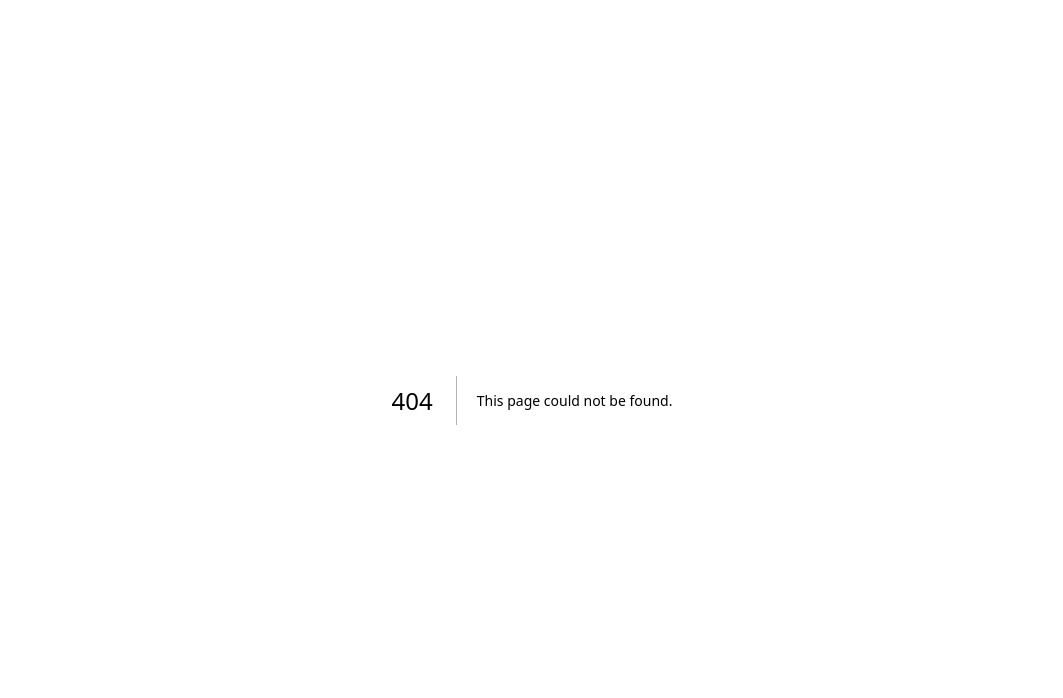
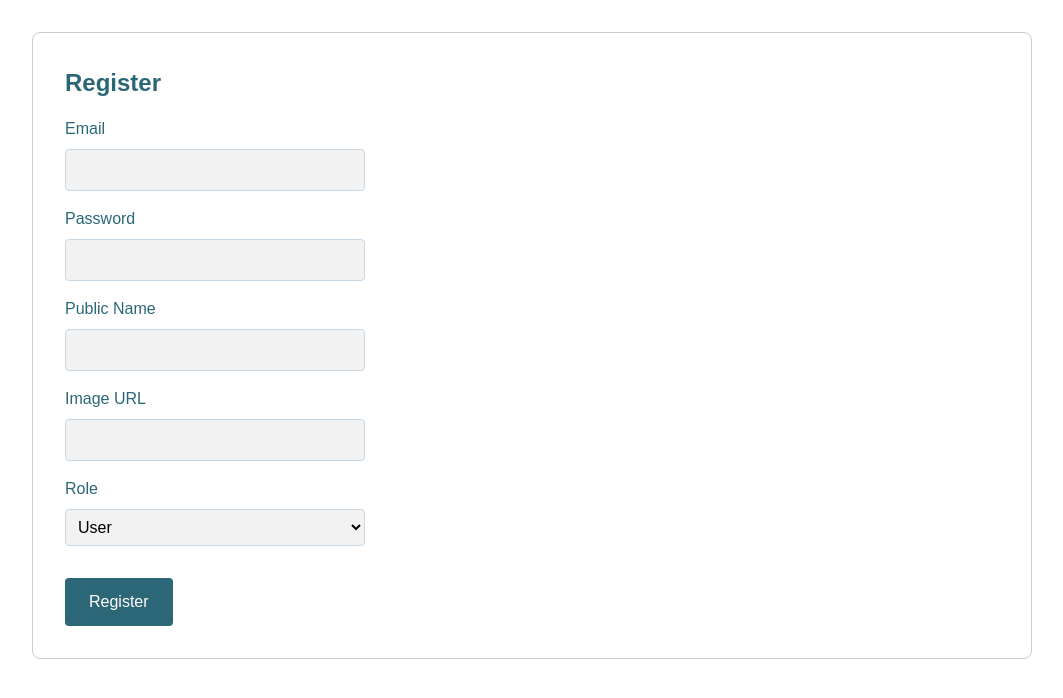
Before and after one commit to CraigFreeze/handcrafted-haven, a Next.js app in the folder frontend/: page /register in a window 1280 px wide. Before the commit this address had no page. Shown: the top 698 px of the page, without its empty margins (108-1171 px from the left). Built offline with nearby package versions, Linux system fonts and the light colour scheme.

Commit message:
Registration Added

```diff
--- a/frontend/src/app/lib/actions.ts
+++ b/frontend/src/app/lib/actions.ts
@@ -6,8 +6,8 @@ import { z } from "zod";
 import postgres from "postgres";
 import { signIn } from "@/auth";
 import { AuthError } from "next-auth";
-
-// ...
+import bcrypt from "bcrypt";
+import { v4 as uuidv4 } from "uuid";
 
 const sql = postgres(process.env.POSTGRES_URL!, { ssl: "require" });
 
@@ -24,6 +24,14 @@ const ReviewFormSchema = z.object({
     .min(1, { message: "Rating must be at least 1 star." })
     .max(5, { message: "Rating cannot exceed 5 stars." }),
   review: z.string().min(1, { message: "Review content is required." }),
+});
+
+const UserRegistrationSchema = z.object({
+  email: z.string().email(),
+  password: z.string().min(6),
+  public_name: z.string().min(1),
+  image: z.string().url(),
+  role: z.enum(["user", "artisan"]),
 });
 
 export type State = {
@@ -91,3 +99,35 @@ export async function authenticate(
     throw error;
   }
 }
+
+export async function createUser(prevState: any, formData: FormData) {
+  const validated = UserRegistrationSchema.safeParse({
+    email: formData.get("email"),
+    password: formData.get("password"),
+    public_name: formData.get("public_name"),
+    image: formData.get("image"),
+    role: formData.get("role"),
+  });
+
+  if (!validated.success) {
+    return {
+      errors: validated.error.flatten().fieldErrors,
+      message: "Invalid registration fields.",
+    };
+  }
+
+  const { email, password, public_name, image, role } = validated.data;
+  const hashedPassword = await bcrypt.hash(password, 10);
+  const id = uuidv4();
+
+  try {
+    await sql`
+      INSERT INTO users (id, email, password, public_name, image, role)
+      VALUES (${id}, ${email}, ${hashedPassword}, ${public_name}, ${image}, ${role})
+    `;
+    return { message: "User registered successfully." };
+  } catch (error) {
+    return { message: "Database Error: Failed to register user." };
+  }
+
+}
--- a/frontend/src/app/lib/definitions.ts
+++ b/frontend/src/app/lib/definitions.ts
@@ -15,6 +15,8 @@ export type User = {
   email: string;
   password: string;
   role: "user" | "artisan";
+  public_name: string;
+  image: string;
 };
 
 export type Rating = {
--- /dev/null
+++ b/frontend/src/app/register/page.tsx
@@ -0,0 +1,9 @@
+import RegisterForm from "../ui/RegisterForm";
+
+export default function RegisterPage() {
+  return (
+    <main className="flex min-h-screen items-center justify-center">
+      <RegisterForm />
+    </main>
+  );
+}
--- /dev/null
+++ b/frontend/src/app/ui/RegisterForm.module.css
@@ -0,0 +1,63 @@
+.formContainer {
+  max-width: 1000px;
+  margin: 2rem auto;
+  padding: 2rem;
+  border: 1px solid #ccc;
+  border-radius: 8px;
+  background: #fff;
+}
+
+.formTitle {
+  font-size: 1.5rem;
+  font-weight: bold;
+  margin-bottom: 1rem;
+  color: #2b6777;
+}
+
+.formGroup {
+  margin-bottom: 1rem;
+}
+
+.label {
+  display: block;
+  margin-bottom: 0.5rem;
+  font-weight: 500;
+  color: #2b6777;
+}
+
+.input,
+.select {
+  width: 300px;
+  padding: .5rem;
+  border: 1px solid #c8d8e4;
+  border-radius: 4px;
+  font-size: 1rem;
+  background: #f2f2f2;
+}
+
+.button {
+  background: #2b6777;
+  color: #fff;
+  padding: 0.75rem 1.5rem;
+  border: none;
+  border-radius: 4px;
+  font-size: 1rem;
+  cursor: pointer;
+  margin-top: 1rem;
+}
+
+.button:hover {
+  background: #20505e;
+}
+
+.error {
+  color: #d32f2f;
+  font-size: 0.95rem;
+  margin-top: 0.25rem;
+}
+
+.success {
+  color: #388e3c;
+  font-size: 1rem;
+  margin-top: 0.5rem;
+}
--- /dev/null
+++ b/frontend/src/app/ui/RegisterForm.tsx
@@ -0,0 +1,84 @@
+"use client";
+
+import React, { useActionState } from "react";
+import { createUser } from "@/app/lib/actions";
+import styles from "./RegisterForm.module.css";
+
+const initialState = {
+  errors: {},
+  message: "",
+};
+
+export default function RegisterForm() {
+  const [state, formAction] = useActionState(createUser, initialState);
+
+  return (
+    <form action={formAction} className={styles.formContainer}>
+      <h2 className={styles.formTitle}>Register</h2>
+      <div className={styles.formGroup}>
+        <label htmlFor="email" className={styles.label}>
+          Email
+        </label>
+        <input name="email" type="email" required className={styles.input} />
+        {state.errors?.email && (
+          <p className={styles.error}>{state.errors.email}</p>
+        )}
+      </div>
+      <div className={styles.formGroup}>
+        <label htmlFor="password" className={styles.label}>
+          Password
+        </label>
+        <input
+          name="password"
+          type="password"
+          required
+          minLength={6}
+          className={styles.input}
+        />
+        {state.errors?.password && (
+          <p className={styles.error}>{state.errors.password}</p>
+        )}
+      </div>
+      <div className={styles.formGroup}>
+        <label htmlFor="public_name" className={styles.label}>
+          Public Name
+        </label>
+        <input
+          name="public_name"
+          type="text"
+          required
+          className={styles.input}
+        />
+        {state.errors?.public_name && (
+          <p className={styles.error}>{state.errors.public_name}</p>
+        )}
+      </div>
+      <div className={styles.formGroup}>
+        <label htmlFor="image" className={styles.label}>
+          Image URL
+        </label>
+        <input name="image" type="url" required className={styles.input} />
+        {state.errors?.image && (
+          <p className={styles.error}>{state.errors.image}</p>
+        )}
+      </div>
+      <div className={styles.formGroup}>
+        <label htmlFor="role" className={styles.label}>
+          Role
+        </label>
+        <select name="role" required className={styles.select}>
+          <option value="user">User</option>
+          <option value="artisan">Artisan</option>
+        </select>
+        {state.errors?.role && (
+          <p className={styles.error}>{state.errors.role}</p>
+        )}
+      </div>
+
+      <button type="submit" className={styles.button}>
+        Register
+      </button>
+      {state.message && <p className={styles.success}>{state.message}</p>}
+    </form>
+  );
+}
--- /dev/null
+++ b/frontend/src/app/ui/login-form.module.css
@@ -0,0 +1,57 @@
+/* login-form.module.css */
+.formContainer {
+    max-width: 400px;
+    margin: 2rem auto;
+    padding: 2rem;
+    border: 1px solid #ccc;
+    border-radius: 8px;
+    background: #fff;
+}
+
+.formTitle {
+    font-size: 1.5rem;
+    font-weight: bold;
+    margin-bottom: 1rem;
+    color: #2b6777;
+}
+
+.formGroup {
+    margin-bottom: 1rem;
+}
+
+.label {
+    display: block;
+    margin-bottom: 0.5rem;
+    font-weight: 500;
+    color: #2b6777;
+}
+
+.input {
+    width: 100%;
+    padding: 0.5rem;
+    border: 1px solid #c8d8e4;
+    border-radius: 4px;
+    font-size: 1rem;
+    background: #f2f2f2;
+}
+
+.button {
+    background: #2b6777;
+    color: #fff;
+    padding: 0.75rem 1.5rem;
+    border: none;
+    border-radius: 4px;
+    font-size: 1rem;
+    cursor: pointer;
+    margin-top: 1rem;
+}
+
+.button:hover {
+    background: #20505e;
+}
+
+.error {
+    color: #d32f2f;
+    font-size: 0.95rem;
+    margin-top: 0.25rem;
+}
```
Also changed, not shown: frontend/src/app/login/page.tsx (+1 -6 lines), frontend/src/app/ui/login-form.tsx (+17 -44 lines).
